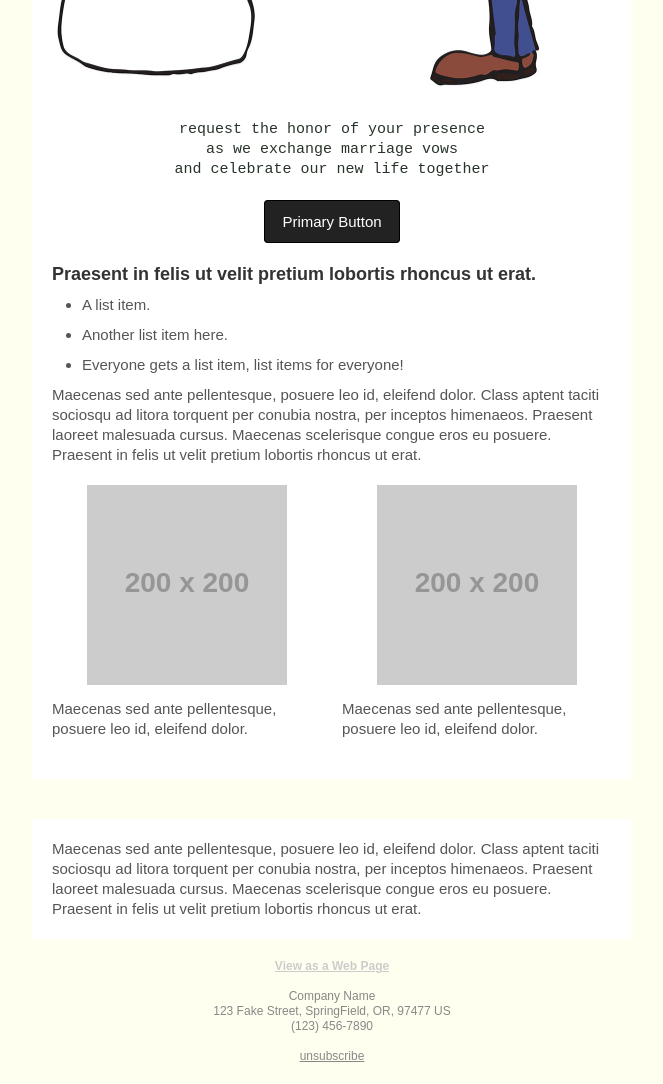
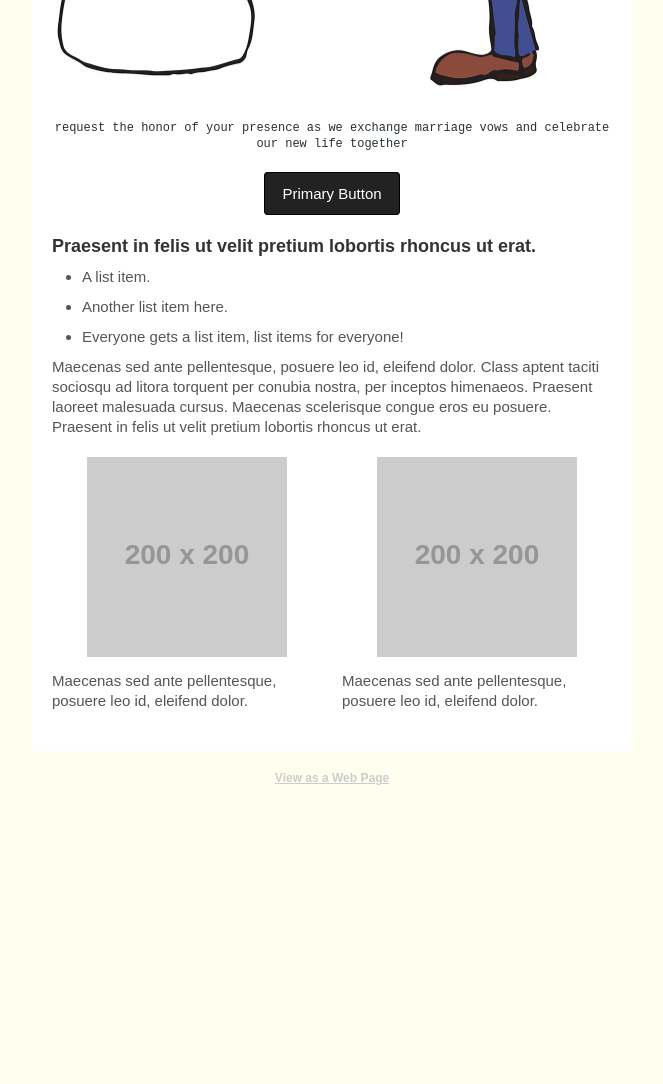
Before and after one commit to gjquan/connory-invite, a website: page src/email.html in a window 1280 px wide. Shown: the part 540-1624 px from the top of the page, without its empty margins (308-971 px from the left). After the commit the page ends 1346 px from the top, so only its background shows below. Drawn offline with Linux system fonts and the light colour scheme; placeholder pictures from the web are drawn by us.

Commit message:
remove bottom sections

```diff
--- a/src/email.html
+++ b/src/email.html
@@ -231,8 +231,8 @@
                     <td style="background-color: #ffffff;">
                         <table align="center" role="presentation" cellspacing="0" cellpadding="0" border="0" width="100%">
                             <tr>
-                                <td style="padding: 20px; font-family: 'Andale Mono', 'Courier New', Courier, monospace; font-size: 15px; line-height: 20px; color: #283429;">
-                                    <p style="margin: 0; text-align: center;">request the honor of your presence<br>as we exchange marriage vows<br>and celebrate our new life together</p>
+                                <td style="padding: 20px; font-family: 'Andale Mono', 'Courier New', Courier, monospace; font-size: 12px; line-height: 16px; color: #283429;">
+                                    <p style="margin: 0; text-align: center;">request the honor of your presence as we exchange marriage vows and celebrate our new life together</p>
                                 </td>
                             </tr>
                             <tr>
@@ -302,29 +302,6 @@
                     </td>
                 </tr>
                 <!-- Two Even Columns : END -->
-
-                <!-- Clear Spacer : BEGIN -->
-                <tr>
-                    <td aria-hidden="true" height="40" style="font-size: 0px; line-height: 0px;">
-                        &nbsp;
-                    </td>
-                </tr>
-                <!-- Clear Spacer : END -->
-
-                <!-- 1 Column Text : BEGIN -->
-                <tr>
-                    <td style="background-color: #ffffff;">
-                        <table role="presentation" cellspacing="0" cellpadding="0" border="0" width="100%">
-                            <tr>
-                                <td style="padding: 20px; font-family: sans-serif; font-size: 15px; line-height: 20px; color: #555555;">
-                                    <p style="margin: 0;">Maecenas sed ante pellentesque, posuere leo id, eleifend dolor. Class aptent taciti sociosqu ad litora torquent per conubia nostra, per inceptos himenaeos. Praesent laoreet malesuada cursus. Maecenas scelerisque congue eros eu posuere. Praesent in felis ut velit pretium lobortis rhoncus ut&nbsp;erat.</p>
-                                </td>
-                            </tr>
-                        </table>
-                    </td>
-                </tr>
-                <!-- 1 Column Text : END -->
-
             </table>
             <!-- Email Body : END -->
 
@@ -333,10 +310,6 @@
                 <tr>
                     <td style="padding: 20px; font-family: sans-serif; font-size: 12px; line-height: 15px; text-align: center; color: #888888;">
                         <webversion style="color: #cccccc; text-decoration: underline; font-weight: bold;">View as a Web Page</webversion>
-                        <br><br>
-						Company Name<br><span class="unstyle-auto-detected-links">123 Fake Street, SpringField, OR, 97477 US<br>(123) 456-7890</span>
-                        <br><br>
-                        <unsubscribe style="color: #888888; text-decoration: underline;">unsubscribe</unsubscribe>
                     </td>
                 </tr>
             </table>
```
